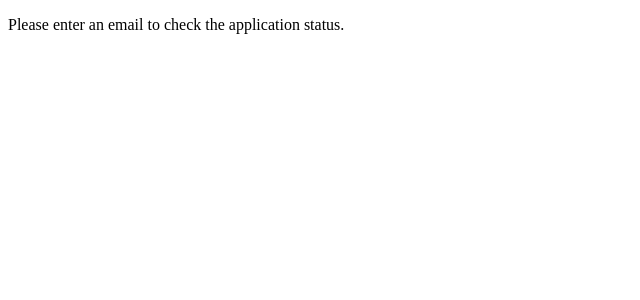
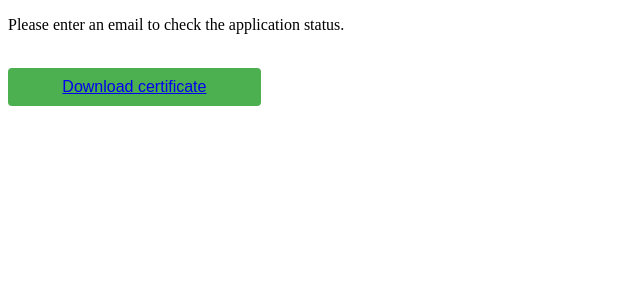
Before and after one commit to reyaayah/Business-License-and-permit-portal, a PHP site: page /certificate.php in a window 1280 px wide. Shown: the top 300 px of the page, without its empty margins (0-640 px from the left). Run offline with PHP 8.4, Linux system fonts and the light colour scheme; some web fonts are replaced.

Commit message:
Update features

```diff
--- a/certificate.php
+++ b/certificate.php
@@ -50,6 +50,18 @@
     font-size: 1.2em;
     margin: 5px 0;
   }
+  .but-design{
+
+    display: block;
+    width: 20%;
+    background-color: #4CAF50;
+    color: white;
+    border: none;
+    padding: 10px;
+    border-radius: 4px;
+    cursor: pointer;
+    font-size: 1rem;
+  }
 
   </style>
 </head>
@@ -90,6 +102,8 @@
       }
 
       ?>
+      <br><button class="but-design"><a href="certificate.php" download> Download certificate</a></button>
+
 
 </body>
 </html>
```
Also changed, not shown: frontpg.webp (deleted).
